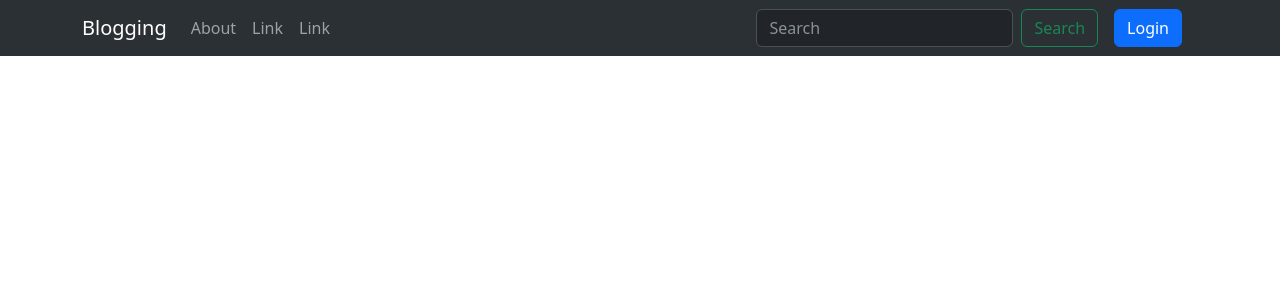
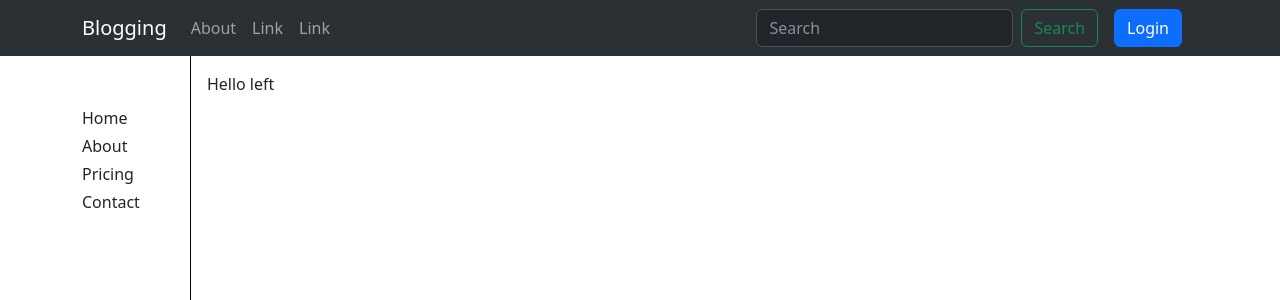
Before and after one commit to Vigneshsaravanan008/ReactProject-Blogging, a React (Create React App) app: page /home in a window 1280 px wide. Shown: the top 300 px of the page. Built offline with nearby package versions, Linux system fonts and the light colour scheme; no server answers.

Commit message:
Login token changes

```diff
--- a/src/App.js
+++ b/src/App.js
@@ -3,6 +3,7 @@ import { BrowserRouter, Route, Routes } from "react-router-dom"
 import './Content.css';
 import Login from './Auth/Login';
 import Register from './Auth/Register';
+import Home from './Pages/Home';
 
 function App() {
   return (
@@ -12,6 +13,7 @@ function App() {
         <Routes>
           <Route path="/login" element={<Login />} />
           <Route path="/register" element={<Register />} />
+          <Route path="/home" element={<Home />} />
         </Routes>
       </BrowserRouter>
     </div>
--- a/src/Auth/Api.js
+++ b/src/Auth/Api.js
@@ -30,3 +30,18 @@ export const RegisterApi = async (datas) => {
         return []
     }
 }
+
+export const GetProfile = async (token) => {
+    try {
+        const config = {
+            method: "get",
+            url: "profile",
+            headers: { "Authorization": `Bearer ${token}` }
+        }
+        const response = await axios(config);
+        return response.data;
+    } catch (error) {
+        console.log(error);
+        return [];
+    }
+}
--- a/src/Auth/Login.js
+++ b/src/Auth/Login.js
@@ -1,20 +1,33 @@
-import React from 'react'
+import React, { useEffect } from 'react'
 import Button from 'react-bootstrap/Button';
 import Card from 'react-bootstrap/Card';
 import Form from 'react-bootstrap/Form';
 import InputGroup from 'react-bootstrap/InputGroup';
 import { useState } from 'react';
-import { LoginApi } from './Api';
+import { GetProfile, LoginApi } from './Api';
 import Alert from 'react-bootstrap/Alert';
-import { useHistory } from "react-router-dom";
+import { useNavigate } from "react-router-dom";
 
 function Login() {
+    let navigate = useNavigate();
     const [email, setEmail] = useState('');
     const [password, setPassword] = useState('');
     const [alert, setAlert] = useState(false);
     const [message, setMessage] = useState("");
-    let history = useHistory();
 
+    useEffect(() => {
+        var USER_TOKEN = localStorage.getItem('token');
+        if (USER_TOKEN === undefined) {
+            navigate('/login');
+        } else {
+            var getResponse = GetProfile(USER_TOKEN);
+            if (getResponse.status == 403) {
+                navigate('/login');
+            } else {
+                navigate('/home');
+            }
+        }
+    })
     const RegisterSubmit = async () => {
         const formData = new FormData()
         formData.append("email", email)
@@ -22,7 +35,7 @@ function Login() {
         const getLoginresponse = await LoginApi(formData);
         if (getLoginresponse.status === 200) {
             localStorage.setItem('token', getLoginresponse.token);
-            history.push('/home')
+            navigate("/home");
         } else {
             setAlert(true);
             setMessage(getLoginresponse.message)
--- a/src/Auth/Register.js
+++ b/src/Auth/Register.js
@@ -1,18 +1,34 @@
-import React from 'react'
+import React, { useEffect } from 'react'
 import Button from 'react-bootstrap/Button';
 import Card from 'react-bootstrap/Card';
 import Form from 'react-bootstrap/Form';
 import InputGroup from 'react-bootstrap/InputGroup';
 import { useState } from 'react';
-import { RegisterApi } from './Api';
+import { GetProfile, RegisterApi } from './Api';
 import Alert from 'react-bootstrap/Alert';
+import { useNavigate } from "react-router-dom";
 
-function Login() {
+function Register() {
+    let navigate = useNavigate();
     const [name, setName] = useState('');
     const [email, setEmail] = useState('');
     const [password, setPassword] = useState('');
     const [alert, setAlert] = useState(false);
     const [message, setMessage] = useState("");
+
+    useEffect(() => {
+        var USER_TOKEN = localStorage.getItem('token');
+        if (USER_TOKEN === undefined) {
+            navigate('/login');
+        } else {
+            var getResponse = GetProfile(USER_TOKEN);
+            if (getResponse.status == 403) {
+                navigate('/login');
+            } else {
+                navigate('/home');
+            }
+        }
+    })
 
     const RegisterSubmit = async () => {
         const formData = new FormData()
@@ -77,4 +93,4 @@ function Login() {
     )
 }
 
-export default Login
+export default Register
--- a/src/Content.css
+++ b/src/Content.css
@@ -16,6 +16,18 @@
   margin-top: 15px;
 }
 
+.vl {
+  border-left: 1px solid black;
+  height: 500px;
+}
+
+ul {
+  list-style-type: none;
+}
+
+ul li {
+  padding:2px;
+}
 
 a {
   text-decoration: none;
--- /dev/null
+++ b/src/Pages/Home.js
@@ -0,0 +1,43 @@
+import React, { useEffect, useState } from 'react'
+import { GetProfile } from '../Auth/Api';
+import { useNavigate } from "react-router-dom";
+
+function Home() {
+    var [token] = useState('');
+    var [user, setUser] = useState('');
+
+    let navigate = useNavigate();
+
+    const getProfile = async () => {
+        token = localStorage.getItem('token');
+        var getResponse = await GetProfile(token);
+        if (getResponse.status == 403) {
+            navigate('/login');
+        } else {
+            setUser(getResponse.user);
+            console.log(getResponse);
+        }
+    }
+
+    useEffect(() => {
+        getProfile();
+    }, [])
+    return (
+        <div className="d-flex ml-3">
+            <div className="p-5">
+                <ul>
+                    <li>Home</li>
+                    <li>About</li>
+                    <li>Pricing</li>
+                    <li>Contact</li>
+                </ul>
+                {/* <div>Hello {user?.name}</div> */}
+            </div>
+            <div class="vl"></div>
+            <div class="justify-content- mt-3 px-3">Hello left</div>
+        </div>
+
+    )
+}
+
+export default Home
```
Also changed, not shown: src/Home.js (deleted, +0 -10 lines).
